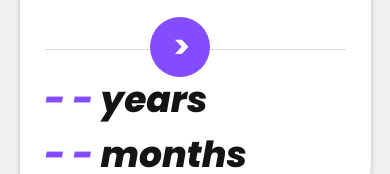
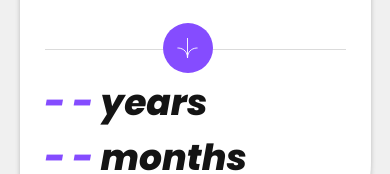
Before and after one commit to farfetch08/Age-Calculator-App, a plain HTML site: page index.html in a window 390 px wide. Shown: the part 338-512 px from the top of the page. Drawn offline with Linux system fonts and the light colour scheme.

Commit message:
Added arrow icon

```diff
--- a/index.html
+++ b/index.html
@@ -48,7 +48,10 @@
             </div>
             <div class="hr-btn">
               <hr>
-              <input type="submit" value=">" class="submit-btn">
+              <div class="btn-combine">
+                <input type="submit" value="" class="submit-btn">
+                <img class="arrow-icon" src="./assets/images/icon-arrow.svg" alt="button arrow icon image">
+              </div>
             </div>
 
 
--- a/index.js
+++ b/index.js
@@ -37,6 +37,7 @@ btn.addEventListener("click", () => {
     console.log(`DOB = ${d1}-${m1}-${y1}`);
     console.log(`Current Date = ${d2}-${m2}-${y2}`);
 
+    // Birthday prompt
     if ((d1 == d2) && (m1 == m2 )&& y1  && (y1>1 && y1<y2)) {
         btn.value = "🥳";
         promptTxt[0].innerText = "Happy😊";
@@ -50,7 +51,6 @@ btn.addEventListener("click", () => {
         }
     }
     else {
-        btn.value = ">";
         promptTxt[0].innerText = "";
         promptTxt[1].innerText = "";
         promptTxt[2].innerText = "";
--- a/styles.css
+++ b/styles.css
@@ -128,10 +128,30 @@ hr {
 
 .hr-btn {
     display: flex;
-    justify-content: flex-start;
+    width:  92%;
     position: relative;
     margin: 10px 10px 20px;
+    height: 8px;
+    align-items:center;
 }
+
+.btn-combine {
+    display: flex;
+    height: 100%;
+    width: 15%;
+    justify-content: center;
+    align-items: center;
+}
+.arrow-icon {
+    position: absolute;
+    height: 32px;
+    right: 17px;
+    top: -14px;
+}
+.btn-combine:hover .submit-btn {
+    background-color: hsl(0, 0%, 8%);
+}
+
 
 
 /* Result */
@@ -168,10 +188,26 @@ hr {
     .submit-btn {
         height: 60px;
         width: 60px;
-        right: 45%;
+        font-size: 100%;
+        top: -30px
+    }
+    .arrow-icon {
+        height: 24px;
+        right: 16px;
+        top: -10px;
+    }
+    .btn-combine {
+        display:flex;
+        height: 100%;
+        width: 10%;
+        justify-content: center;
+        align-items: center;
+        position: absolute;
+        left: 46%;
     }
     .hr-btn {
         margin: 22px 0;
+        width: 100%;
     }
     .flex-container {
         justify-content: space-around;
@@ -193,10 +229,6 @@ hr {
     .result {
         font-size: xx-large;
     }
-    .submit-btn {
-        font-size: 100%;
-        top: -32px;
-    }
     .attribution{
         font-size: 12px;
     }
@@ -213,4 +245,15 @@ hr {
     input::placeholder {
         font-size: 12px;
     }
+    .submit-btn {
+        height: 50px;
+        width: 50px;
+        font-size: 100%;
+        top: -22px
+    }
+    .arrow-icon {
+        height: 20px;
+        right: 15px;
+        top: -7px
+    }
 }
```
